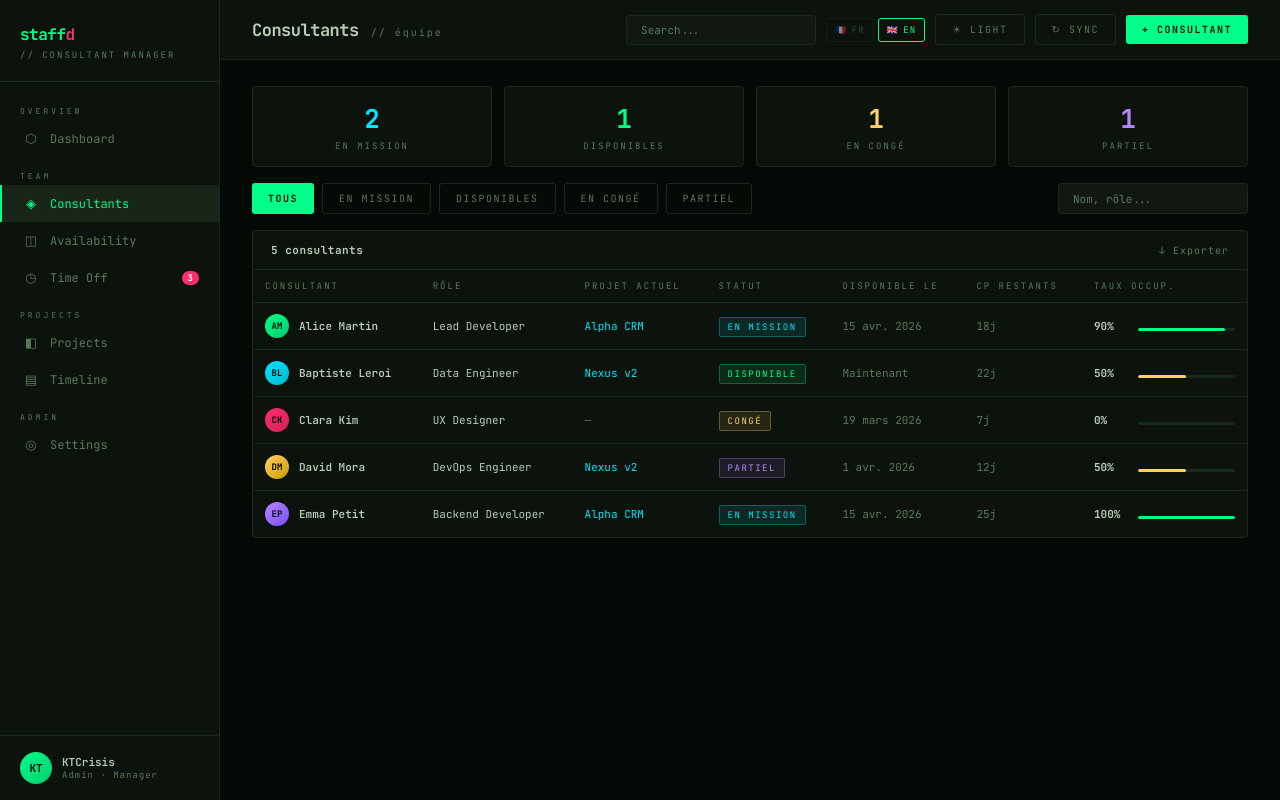
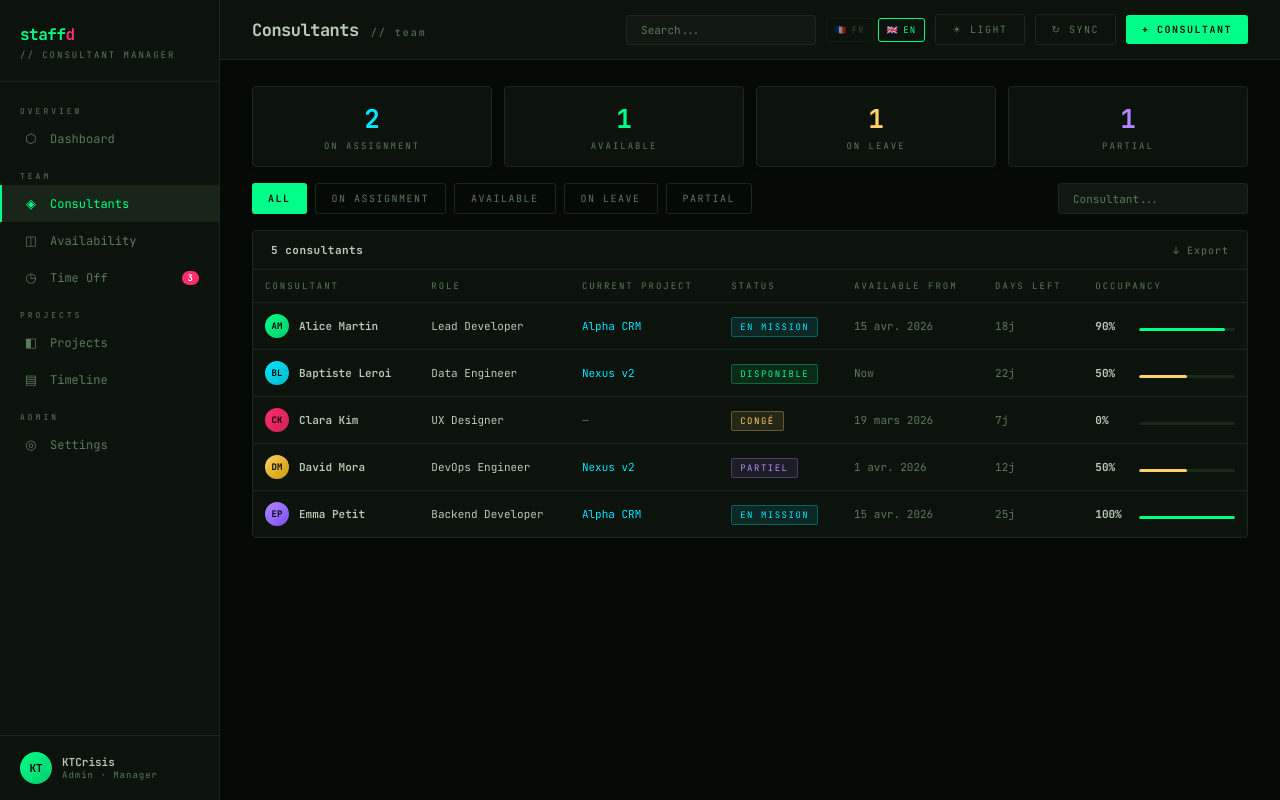
Before and after one commit to KTCrisis/staffd, a Next.js app: page /en/consultants in a window 1280 px wide. Built offline with nearby package versions, Linux system fonts and the light colour scheme.

Commit message:
correct fr/en

```diff
--- a/app/[locale]/consultants/page.tsx
+++ b/app/[locale]/consultants/page.tsx
@@ -1,24 +1,26 @@
 'use client'
 
 import { useState }          from 'react'
+import { useTranslations }   from 'next-intl'
 import { Topbar }            from '@/components/layout/Topbar'
 import { Panel, StatRow }    from '@/components/ui'
 import { ConsultantTable }   from '@/components/consultants/ConsultantTable'
 import { CONSULTANTS }       from '@/lib/mock'
 import type { ConsultantStatus, Consultant } from '@/types'
 
-const FILTERS: { label: string; value: ConsultantStatus | 'all' }[] = [
-  { label: 'Tous',        value: 'all' },
-  { label: 'En mission',  value: 'assigned' },
-  { label: 'Disponibles', value: 'available' },
-  { label: 'En congé',    value: 'leave' },
-  { label: 'Partiel',     value: 'partial' },
-]
-
 export default function ConsultantsPage() {
+  const t = useTranslations('consultants')
   const [filter, setFilter]     = useState<ConsultantStatus | 'all'>('all')
   const [search, setSearch]     = useState('')
   const [selected, setSelected] = useState<Consultant | null>(null)
+
+  const FILTERS: { label: string; value: ConsultantStatus | 'all' }[] = [
+    { label: t('filters.all'),       value: 'all' },
+    { label: t('filters.assigned'),  value: 'assigned' },
+    { label: t('filters.available'), value: 'available' },
+    { label: t('filters.leave'),     value: 'leave' },
+    { label: t('filters.partial'),   value: 'partial' },
+  ]
 
   const visible = CONSULTANTS.filter(c => {
     const matchFilter = filter === 'all' || c.status === filter
@@ -28,15 +30,19 @@ export default function ConsultantsPage() {
   })
 
   const stats = [
-    { value: CONSULTANTS.filter(c => c.status === 'assigned').length,  label: 'En mission',  color: 'var(--cyan)' },
-    { value: CONSULTANTS.filter(c => c.status === 'available').length, label: 'Disponibles', color: 'var(--green)' },
-    { value: CONSULTANTS.filter(c => c.status === 'leave').length,     label: 'En congé',    color: 'var(--gold)' },
-    { value: CONSULTANTS.filter(c => c.status === 'partial').length,   label: 'Partiel',     color: 'var(--purple)' },
+    { value: CONSULTANTS.filter(c => c.status === 'assigned').length,  label: t('filters.assigned'),  color: 'var(--cyan)' },
+    { value: CONSULTANTS.filter(c => c.status === 'available').length, label: t('filters.available'), color: 'var(--green)' },
+    { value: CONSULTANTS.filter(c => c.status === 'leave').length,     label: t('filters.leave'),     color: 'var(--gold)' },
+    { value: CONSULTANTS.filter(c => c.status === 'partial').length,   label: t('filters.partial'),   color: 'var(--purple)' },
   ]
+
+  const count = visible.length
+  const tCommon = useTranslations('common')
+  const countLabel = `${count} ${count > 1 ? tCommon('consultants') : tCommon('consultant')}`
 
   return (
     <>
-      <Topbar title="Consultants" breadcrumb="// équipe" ctaLabel="+ Consultant" onCta={() => {}} />
+      <Topbar title={t('title')} breadcrumb={t('breadcrumb')} ctaLabel={t('cta')} onCta={() => {}} />
 
       <div className="app-content">
 
@@ -55,24 +61,25 @@ export default function ConsultantsPage() {
           <input
             className="search-input"
             style={{ marginLeft: 'auto' }}
-            placeholder="Nom, rôle..."
+            placeholder={t('table.name') + '...'}
             value={search}
             onChange={e => setSearch(e.target.value)}
           />
         </div>
 
         <Panel
-          title={`${visible.length} consultant${visible.length > 1 ? 's' : ''}`}
-          action={{ label: '↓ Exporter', onClick: () => {} }}
+          title={countLabel}
+          action={{ label: t('export'), onClick: () => {} }}
           noPadding
         >
           {visible.length > 0
             ? <ConsultantTable consultants={visible} onSelect={setSelected} />
-            : <div style={{ padding: '40px 18px', textAlign: 'center', color: 'var(--text2)', fontSize: 12 }}>// aucun résultat</div>
+            : <div style={{ padding: '40px 18px', textAlign: 'center', color: 'var(--text2)', fontSize: 12 }}>
+                {t('noResults')}
+              </div>
           }
         </Panel>
 
-        {/* Drawer fiche consultant */}
         {selected && (
           <div style={{
             position: 'fixed', top: 0, right: 0, bottom: 0, width: 360,
@@ -81,8 +88,12 @@ export default function ConsultantsPage() {
             boxShadow: '-4px 0 20px var(--shadow)',
           }}>
             <div style={{ display: 'flex', justifyContent: 'space-between', marginBottom: 24 }}>
-              <span style={{ fontSize: 10, color: 'var(--text2)', letterSpacing: 2, textTransform: 'uppercase' }}>// fiche consultant</span>
-              <button className="btn btn-ghost btn-sm" onClick={() => setSelected(null)}>✕ Fermer</button>
+              <span style={{ fontSize: 10, color: 'var(--text2)', letterSpacing: 2, textTransform: 'uppercase' }}>
+                {t('drawer.label')}
+              </span>
+              <button className="btn btn-ghost btn-sm" onClick={() => setSelected(null)}>
+                {t('drawer.close')}
+              </button>
             </div>
 
             <div style={{ display: 'flex', alignItems: 'center', gap: 14, marginBottom: 24 }}>
@@ -96,11 +107,11 @@ export default function ConsultantsPage() {
             </div>
 
             {[
-              { label: 'Statut',      value: <span className={`badge badge-${selected.status}`}>{selected.status}</span> },
-              { label: 'Projet',      value: selected.currentProject ?? '—' },
-              { label: 'Disponible',  value: selected.availableFrom ? new Date(selected.availableFrom).toLocaleDateString('fr-FR') : 'Maintenant' },
-              { label: 'CP restants', value: `${selected.leaveDaysLeft} jours` },
-              { label: 'Occupation',  value: `${selected.occupancyRate}%` },
+              { label: t('drawer.status'),    value: <span className={`badge badge-${selected.status}`}>{t(`statuses.${selected.status}`)}</span> },
+              { label: t('drawer.project'),   value: selected.currentProject ?? '—' },
+              { label: t('drawer.available'), value: selected.availableFrom ? new Date(selected.availableFrom).toLocaleDateString() : t('now') },
+              { label: t('drawer.leaveDays'), value: `${selected.leaveDaysLeft} ${tCommon('days')}` },
+              { label: t('drawer.occupancy'), value: `${selected.occupancyRate}%` },
             ].map(row => (
               <div key={row.label} style={{ display: 'flex', justifyContent: 'space-between', alignItems: 'center', padding: '12px 0', borderBottom: '1px solid var(--border)', fontSize: 12 }}>
                 <span style={{ color: 'var(--text2)' }}>{row.label}</span>
@@ -109,16 +120,21 @@ export default function ConsultantsPage() {
             ))}
 
             <div style={{ marginTop: 20 }}>
-              <div style={{ fontSize: 9, letterSpacing: 2, textTransform: 'uppercase', color: 'var(--text2)', marginBottom: 8 }}>Taux d&apos;occupation</div>
+              <div style={{ fontSize: 9, letterSpacing: 2, textTransform: 'uppercase', color: 'var(--text2)', marginBottom: 8 }}>
+                {t('drawer.rateLabel')}
+              </div>
               <div style={{ fontSize: 24, fontWeight: 700, color: 'var(--text)', marginBottom: 8 }}>{selected.occupancyRate}%</div>
               <div className="progress-bar" style={{ height: 6 }}>
-                <div className="progress-fill" style={{ width: `${selected.occupancyRate}%`, background: selected.occupancyRate >= 80 ? 'var(--green)' : selected.occupancyRate >= 50 ? 'var(--gold)' : 'var(--cyan)' }} />
+                <div className="progress-fill" style={{
+                  width: `${selected.occupancyRate}%`,
+                  background: selected.occupancyRate >= 80 ? 'var(--green)' : selected.occupancyRate >= 50 ? 'var(--gold)' : 'var(--cyan)'
+                }} />
               </div>
             </div>
 
             <div style={{ display: 'flex', gap: 8, marginTop: 28 }}>
-              <button className="btn btn-primary" style={{ flex: 1 }}>✏ Modifier</button>
-              <button className="btn btn-ghost" style={{ flex: 1 }}>📋 Historique</button>
+              <button className="btn btn-primary" style={{ flex: 1 }}>{t('drawer.edit')}</button>
+              <button className="btn btn-ghost" style={{ flex: 1 }}>{t('drawer.history')}</button>
             </div>
           </div>
         )}
--- a/components/consultants/ConsultantTable.tsx
+++ b/components/consultants/ConsultantTable.tsx
@@ -1,72 +1,58 @@
 'use client'
 
-import type { Consultant } from '@/types'
-import { Avatar }      from '@/components/ui/Avatar'
-import { Badge }       from '@/components/ui/Badge'
-import { ProgressBar } from '@/components/ui/ProgressBar'
-import { formatDate }  from '@/lib/utils'
+import { useTranslations }  from 'next-intl'
+import type { Consultant }  from '@/types'
+import { Avatar }           from '@/components/ui/Avatar'
+import { Badge }            from '@/components/ui/Badge'
+import { ProgressBar }      from '@/components/ui/ProgressBar'
+import { formatDate }       from '@/lib/utils'
 
 interface ConsultantTableProps {
   consultants: Consultant[]
-  onSelect?: (consultant: Consultant) => void
+  onSelect?:   (consultant: Consultant) => void
 }
 
 export function ConsultantTable({ consultants, onSelect }: ConsultantTableProps) {
+  const t = useTranslations('consultants')
+
   return (
     <div style={{ overflowX: 'auto' }}>
       <table className="data-table">
         <thead>
           <tr>
-            <th>Consultant</th>
-            <th>Rôle</th>
-            <th>Projet actuel</th>
-            <th>Statut</th>
-            <th>Disponible le</th>
-            <th>CP restants</th>
-            <th>Taux occup.</th>
+            <th>{t('table.name')}</th>
+            <th>{t('table.role')}</th>
+            <th>{t('table.project')}</th>
+            <th>{t('table.status')}</th>
+            <th>{t('table.available')}</th>
+            <th>{t('table.leaveDays')}</th>
+            <th>{t('table.occupancy')}</th>
           </tr>
         </thead>
         <tbody>
           {consultants.map(c => (
             <tr key={c.id} onClick={() => onSelect?.(c)}>
-
-              {/* Consultant */}
               <td>
                 <div style={{ display: 'flex', alignItems: 'center', gap: 10 }}>
                   <Avatar initials={c.initials} color={c.avatarColor} size="sm" />
                   <span className="td-primary">{c.name}</span>
                 </div>
               </td>
-
-              {/* Rôle */}
               <td>{c.role}</td>
-
-              {/* Projet */}
               <td style={{ color: c.currentProject ? 'var(--cyan)' : 'var(--text2)' }}>
                 {c.currentProject ?? '—'}
               </td>
-
-              {/* Statut */}
               <td><Badge variant={c.status} /></td>
-
-              {/* Disponible le */}
               <td style={{ color: 'var(--text2)' }}>
-                {c.availableFrom ? formatDate(c.availableFrom) : 'Maintenant'}
+                {c.availableFrom ? formatDate(c.availableFrom) : t('now')}
               </td>
-
-              {/* CP restants */}
               <td style={{ color: 'var(--text2)' }}>{c.leaveDaysLeft}j</td>
-
-              {/* Taux occupation */}
               <td>
                 <div style={{ display: 'flex', alignItems: 'center', gap: 8 }}>
-                  <span style={{ fontWeight: 700, minWidth: 36, fontSize: 11 }}>
-                    {c.occupancyRate}%
-                  </span>
+                  <span style={{ fontWeight: 700, minWidth: 36, fontSize: 11 }}>{c.occupancyRate}%</span>
                   <ProgressBar value={c.occupancyRate} style={{ flex: 1, minWidth: 80 }} />
                 </div>
               </td>
-
             </tr>
           ))}
         </tbody>
--- /dev/null
+++ b/lib/navigation.ts
@@ -0,0 +1,7 @@
+import { createNavigation } from 'next-intl/navigation'
+
+export const { Link, useRouter, usePathname } = createNavigation({
+  locales: ['fr', 'en'],
+  defaultLocale: 'fr',
+  localePrefix: 'as-needed',
+})
```
Also changed, not shown: app/[locale]/conges/page.tsx (+19 -30 lines), app/[locale]/dashboard/page.tsx (+23 -44 lines), components/conges/LeaveRequestCard.tsx (+14 -21 lines), components/layout/LangSwitcher.tsx (+4 -20 lines).
